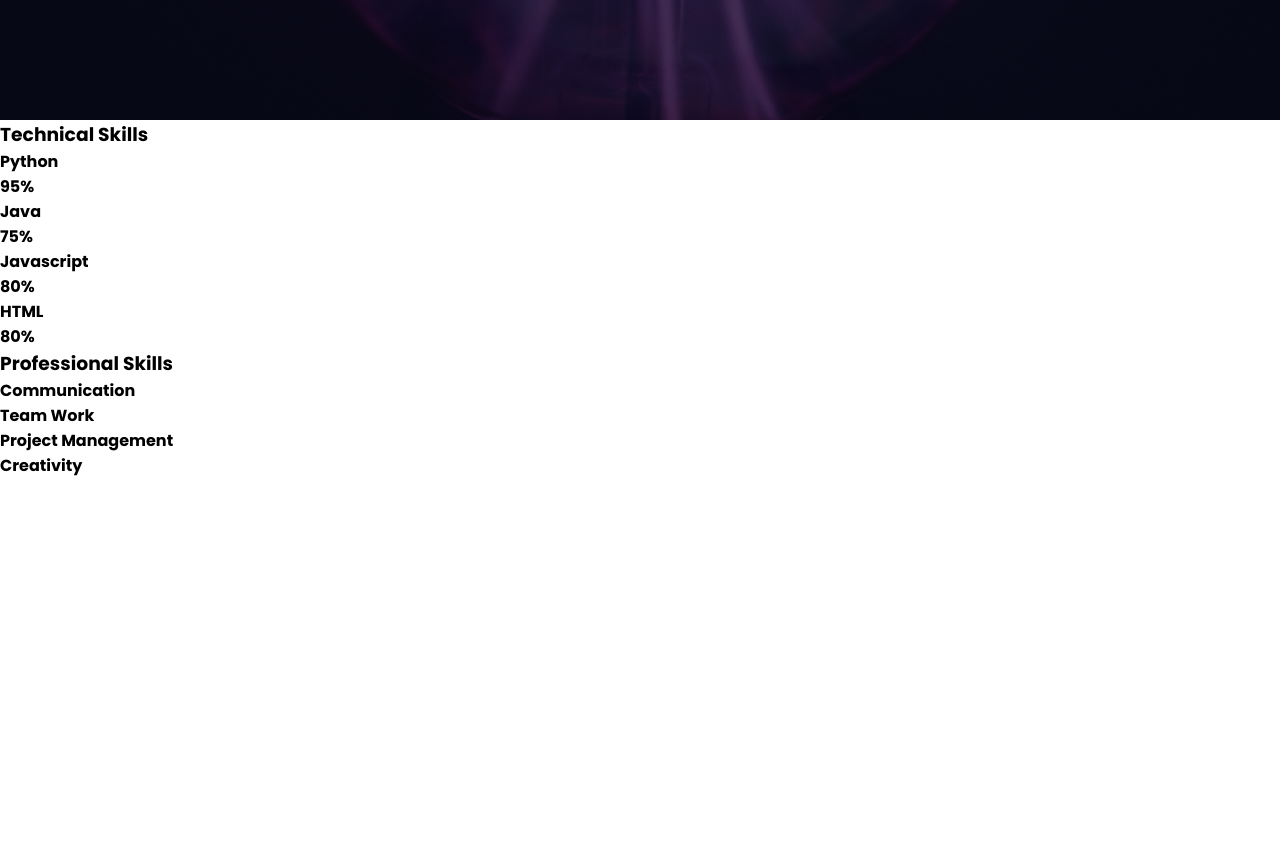
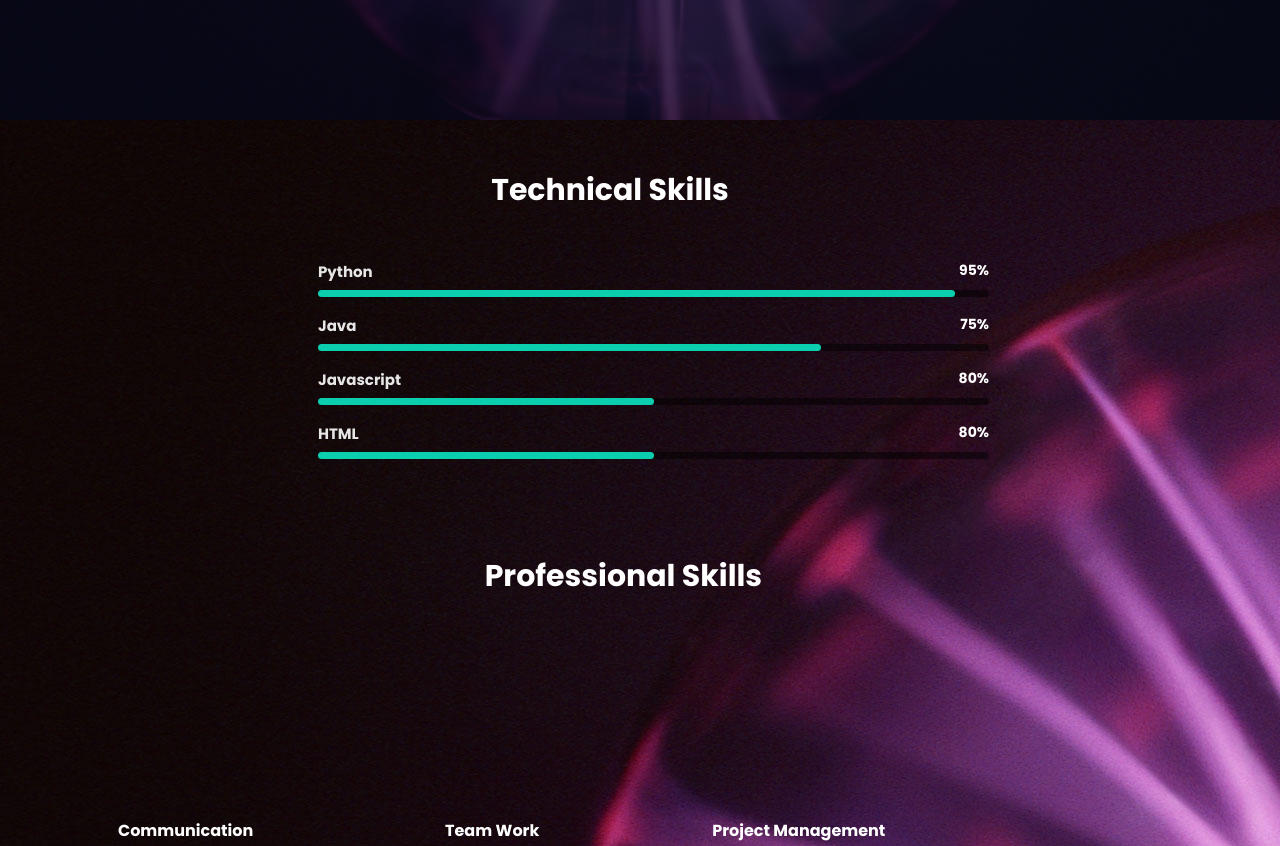
Before and after one commit to Westluu/Hack4Impact-Starter-Pack, a plain HTML site: page index.html in a window 1280 px wide. Shown: the part 680-1526 px from the top of the page. Before the commit the page ends 1158 px from the top, so only its background shows below. Drawn offline with Linux system fonts and the light colour scheme.

Commit message:
Styling for the progress bar

```diff
--- a/style.css
+++ b/style.css
@@ -102,3 +102,159 @@ nav .fa{
         padding: 30px;
     }
 }
+.mh-skills{
+    background-image: url(img/backgroundr.png);
+
+}
+
+.mh-skills .mh-professional-skill{
+    padding-right: 60px;
+    color: white;
+}
+
+.mh-skills .mh-professional-skill h3{
+    padding-top: 50px;
+    font-size: 30px;
+    line-height: 40px;
+    text-align: center;
+    font-weight: 400;
+    margin-bottom: 50px;
+    font-family: 'Poppins',sans-serif;
+}
+
+.mh-professional-skills{
+    padding-left: 5%;
+}
+
+.mh-professional-skills h3{
+    padding-right: 8%;
+    padding-top: 80px;
+    font-size: 30px;
+    line-height: 40px;
+    text-align: center;
+    font-weight: 400;
+    margin-bottom: 60px;
+    font-family: 'Poppins',sans-serif;
+    color: white;
+}
+
+.mh-professional-progress li{
+    padding-top: 45px;
+    padding-right: 60px;
+    display: inline-block;
+    margin: 0 auto;
+    float: none;
+    width: 20%;
+    margin-bottom: 30px;
+    text-align: center;
+    color: white;
+}
+
+.mh-progress{
+    margin-bottom: 10px;
+    font: 300px;
+    color: white;
+}
+
+.mh-progress .progressbar-text{
+    color: inherit !important;
+    font-family: 'Poppins', sans-serif;
+}
+
+.progress.progress-line{
+    height: 10px;
+    margin-right: 60px;
+}
+
+.progress.progress-line .progress-text{
+    position: absolute;
+    top: 50%;
+    left: 100%;
+    width: 50px;
+    transform: translateY(-35%);
+    text-align: center;
+    font-family: 'Poppins', sans-serif;
+    color: white;
+}
+
+.mh-progress.mh-progress-circle{
+    display: inline-block;
+    width: 100px;
+    height: 100px;
+}
+
+.mh-progress path:nth-child(1){
+    stroke: rgba(0,0,0,0.7);
+}
+
+.mh-progress path:nth-child(2){
+    stroke: #0bceaf !important;
+}
+
+.candidatos{
+    position: relative;
+    margin-bottom: 15px;
+    font-family: 'Poppins', sans-serif;
+}
+
+.candidatos .parcial{
+    display: inline-block;
+    width: 55%;
+    vertical-align: middle;
+    padding-left: 318px;
+
+}
+
+.candidatos .parcial .info{
+    position: relative;
+    font-family: 'Poppins', sans-serif;
+}
+
+.candidatos .parcial .info .nome{
+    position: absolute;
+    top: 0;
+    left: 0;
+    font-size: 15px;
+    font-weight: 600;
+    opacity: 0.9;
+    font-family: 'Poppins', sans-serif;
+}
+
+.candidatos .parcial .info .percentage-num{
+    position: absolute;
+    top: 0;
+    right: 0;
+    font-size: 14px;
+    font-weight: normal;
+}
+
+.candidatos .parcial .progressBar{
+    position: relative;
+    width: 100%;
+    height: 7px;
+    margin: 30px 0 2px;
+    border-radius: 10px;
+    background: rgba(0,0,0,0.5);
+}
+
+.candidatos .parcial .percentagem{
+    position: absolute;
+    top: 0;
+    left: 0;
+    height: 7px;
+    border-top-left-radius: 10px;
+    border-bottom-left-radius: 10px;
+    border-top-right-radius: 10px;
+    border-bottom-right-radius: 10px;
+    background: #0bceaf;
+    -webkit-transition: 3s all;
+    -webkit-animation-duration: 3s;
+    -webkit-animation-name: animationProgress;
+    font-family: 'Poppins', sans-serif;
+}
+
+@keyframes animationProgress{
+    from{
+        width: 0;
+    }
+}
```
